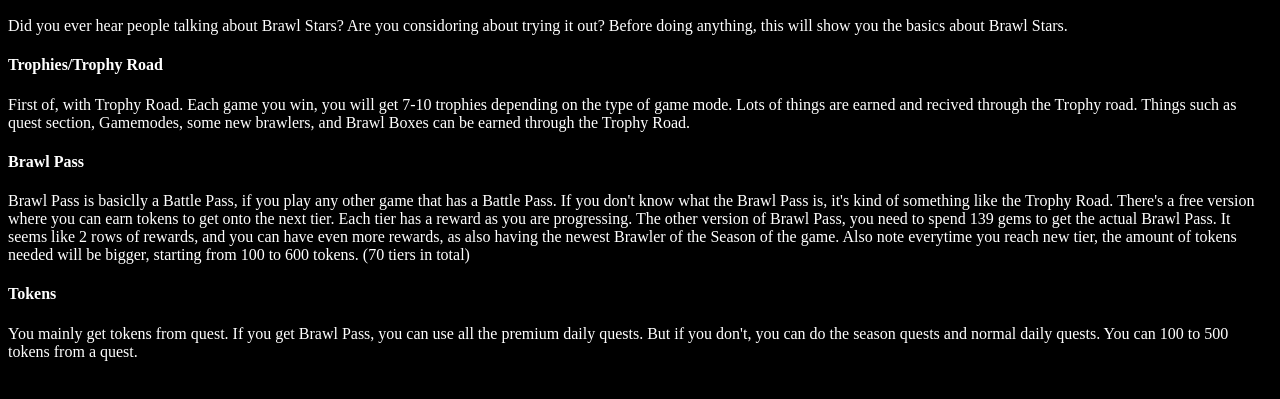
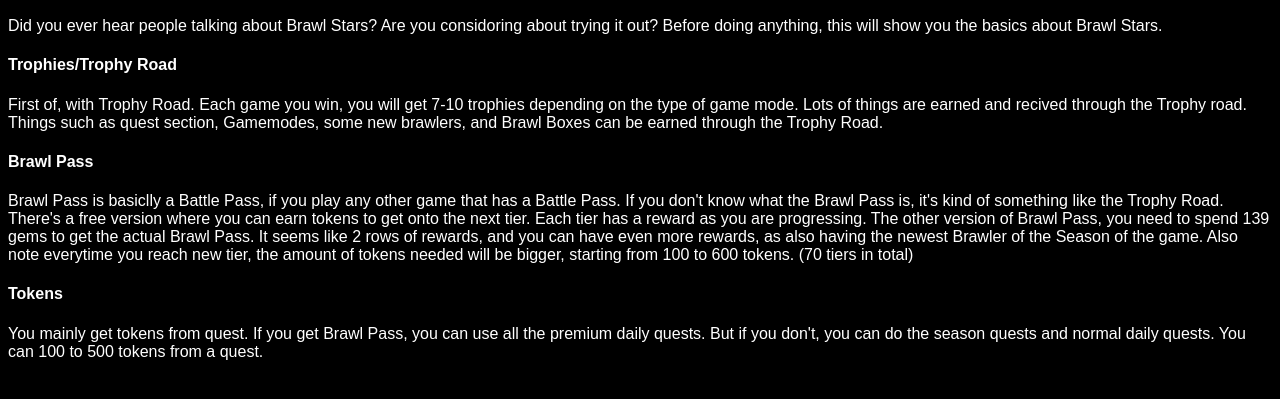
Before and after one commit to ThatCoderThatOnlyWantsToMakeSomething/Brawl-Stars, a plain HTML site: page index.html in a window 1280 px wide. Shown: the part 367-766 px from the top of the page. Drawn offline with Linux system fonts and the light colour scheme.

Commit message:
Update index.html

```diff
--- a/index.html
+++ b/index.html
@@ -9,7 +9,7 @@
 
     .text{
     color:white;
-    font-family:hack;
+    font-family:Arial;
     }
 
 
```
